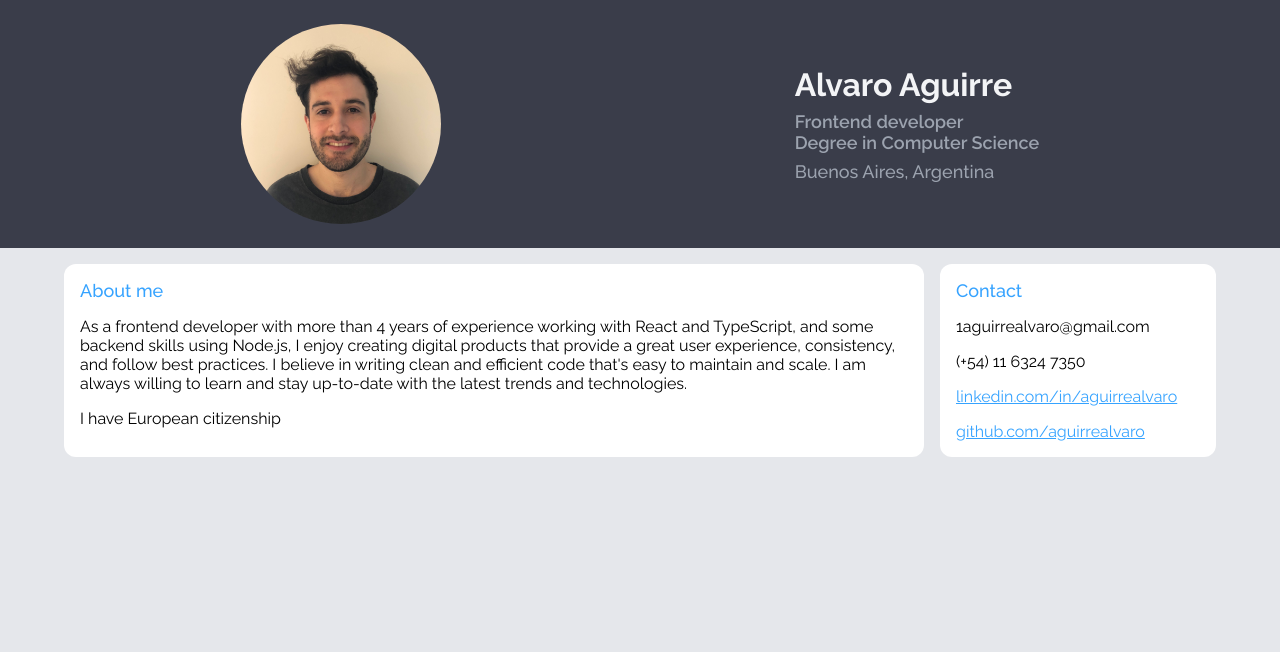
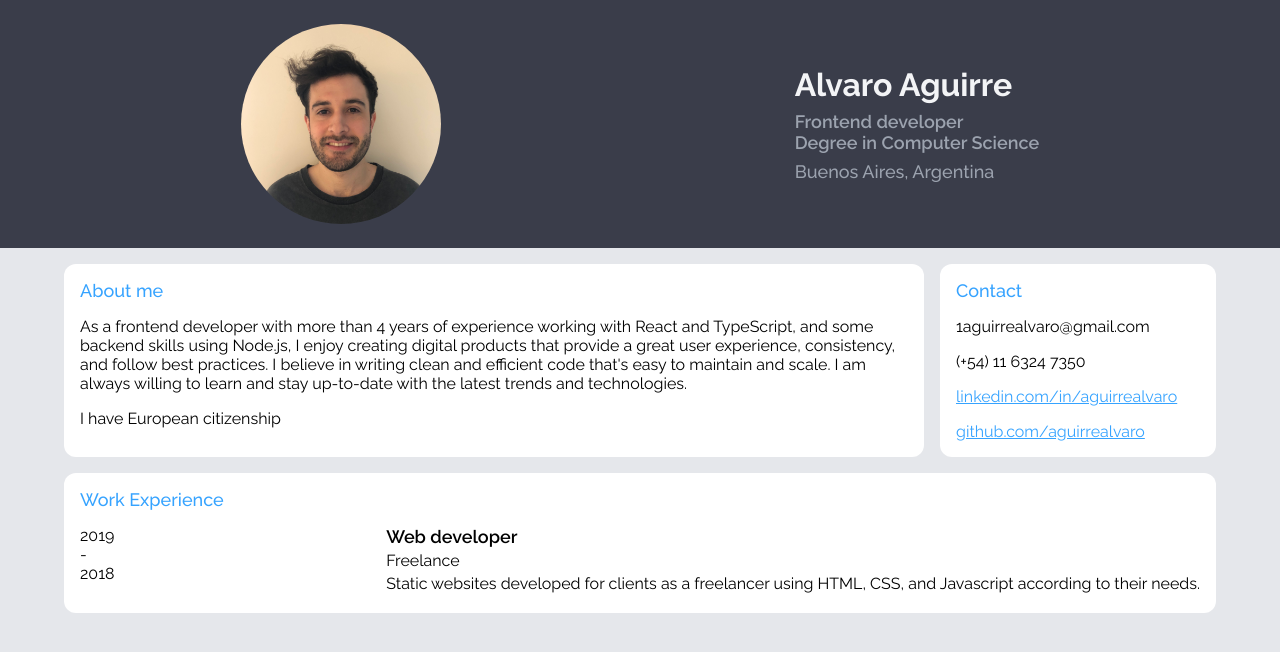
Before and after one commit to aguirrealvaro/cv, a Next.js app: page / in a window 1280 px wide. Shown: the top 652 px of the page. Built offline with nearby package versions, Linux system fonts and the light colour scheme.

Commit message:
Add freelance experience

```diff
--- a/pages/index.tsx
+++ b/pages/index.tsx
@@ -1,6 +1,6 @@
 import Head from "next/head";
 import styled from "styled-components";
-import { About, Banner, Contact } from "@/components";
+import { About, Banner, Contact, Experience } from "@/components";
 import { Wrapper } from "@/css";
 
 const Home = () => {
@@ -15,6 +15,7 @@ const Home = () => {
           <Grid>
             <About />
             <Contact />
+            <Experience />
           </Grid>
         </Wrapper>
       </Main>
@@ -44,5 +45,5 @@ const Grid = styled.div`
   grid-template-columns: repeat(4, 1fr);
   grid-template-rows: auto;
   grid-auto-rows: 1fr;
-  grid-template-areas: "about about about contact";
+  grid-template-areas: "about about about contact" "experience experience experience experience";
 `;
--- /dev/null
+++ b/src/components/Experience/Experience.tsx
@@ -0,0 +1,25 @@
+import { FunctionComponent } from "react";
+import styled from "styled-components";
+import { SingleExperience } from "./SingleExperience";
+import { Card, CardTitle } from "@/css";
+
+export const Experience: FunctionComponent = () => {
+  return (
+    <Container>
+      <Card>
+        <CardTitle>Work Experience</CardTitle>
+        <SingleExperience
+          role="Web developer"
+          company="Freelance"
+          description="Static websites developed for clients as a freelancer using HTML, CSS, and Javascript according to their needs."
+          startTime="2018"
+          endTime="2019"
+        />
+      </Card>
+    </Container>
+  );
+};
+
+const Container = styled.div`
+  grid-area: experience;
+`;
--- /dev/null
+++ b/src/components/Experience/SingleExperience.tsx
@@ -0,0 +1,62 @@
+import { FunctionComponent } from "react";
+import styled from "styled-components";
+
+type SingleExperienceProps = {
+  role: string;
+  company: string;
+  description: string;
+  startTime: string;
+  endTime: string;
+};
+
+export const SingleExperience: FunctionComponent<SingleExperienceProps> = ({
+  role,
+  company,
+  description,
+  startTime,
+  endTime,
+}) => {
+  return (
+    <Container>
+      <TimeContainer>
+        <span>{endTime}</span>
+        <span>-</span>
+        <span>{startTime}</span>
+      </TimeContainer>
+      <div>
+        <Role>{role}</Role>
+        <Company>{company}</Company>
+        <Description>{description}</Description>
+      </div>
+    </Container>
+  );
+};
+
+const Container = styled.span`
+  display: flex;
+  justify-content: space-between;
+`;
+
+const TimeContainer = styled.div`
+  display: flex;
+  flex-direction: column;
+`;
+
+const Role = styled.span`
+  display: block;
+  font-size: ${({ theme }) => theme.typography.fontSizes.lg};
+  font-weight: ${({ theme }) => theme.typography.fontWeights.semibold};
+  margin-bottom: ${({ theme }) => theme.spacing[1]};
+`;
+
+const Company = styled.span`
+  display: block;
+  font-size: ${({ theme }) => theme.typography.fontSizes.md};
+  margin-bottom: ${({ theme }) => theme.spacing[1]};
+`;
+
+const Description = styled.span`
+  display: block;
+  font-size: ${({ theme }) => theme.typography.fontSizes.md};
+  margin-bottom: ${({ theme }) => theme.spacing[1]};
+`;
--- /dev/null
+++ b/src/components/Experience/index.ts
@@ -0,0 +1 @@
+export { Experience } from "./Experience";
--- a/src/components/index.ts
+++ b/src/components/index.ts
@@ -1,3 +1,4 @@
 export { Banner } from "./Banner";
 export { About } from "./About";
 export { Contact } from "./Contact";
+export { Experience } from "./Experience";
```
